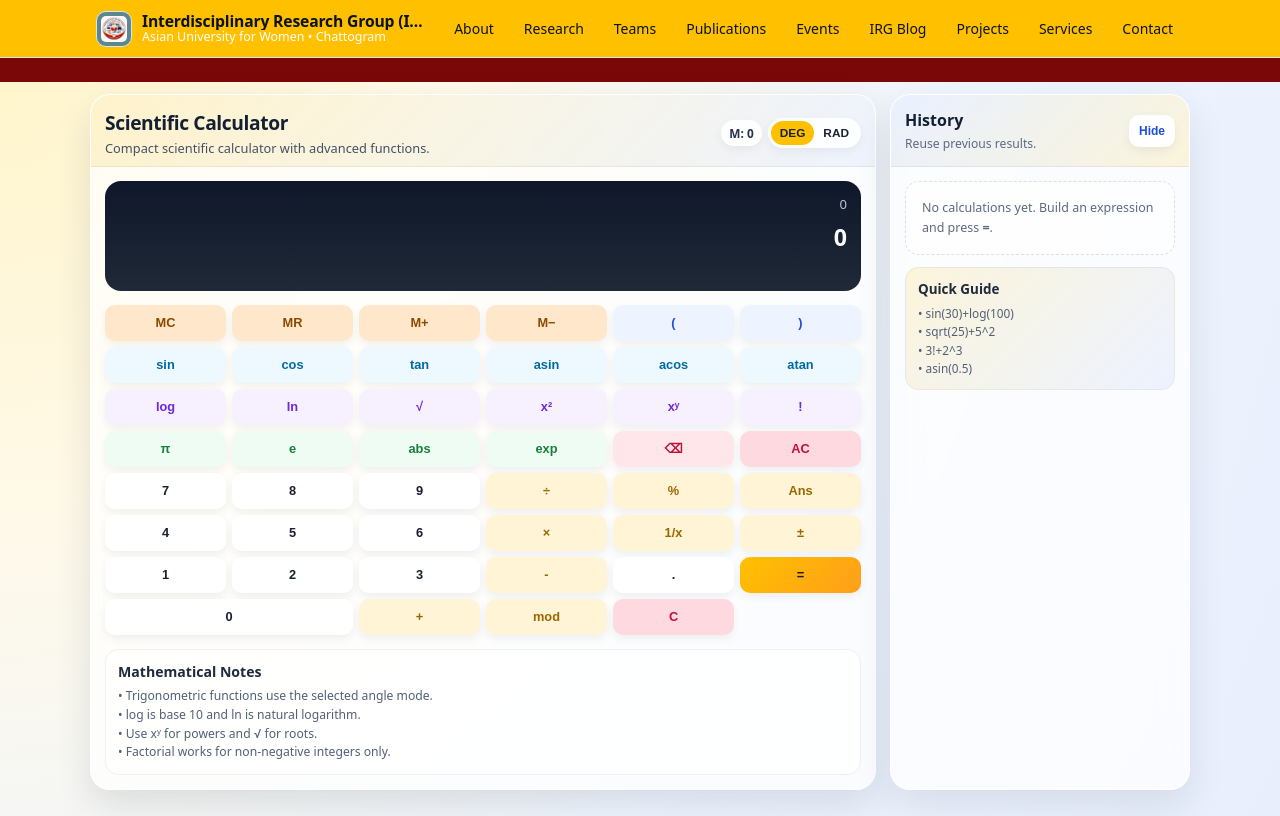
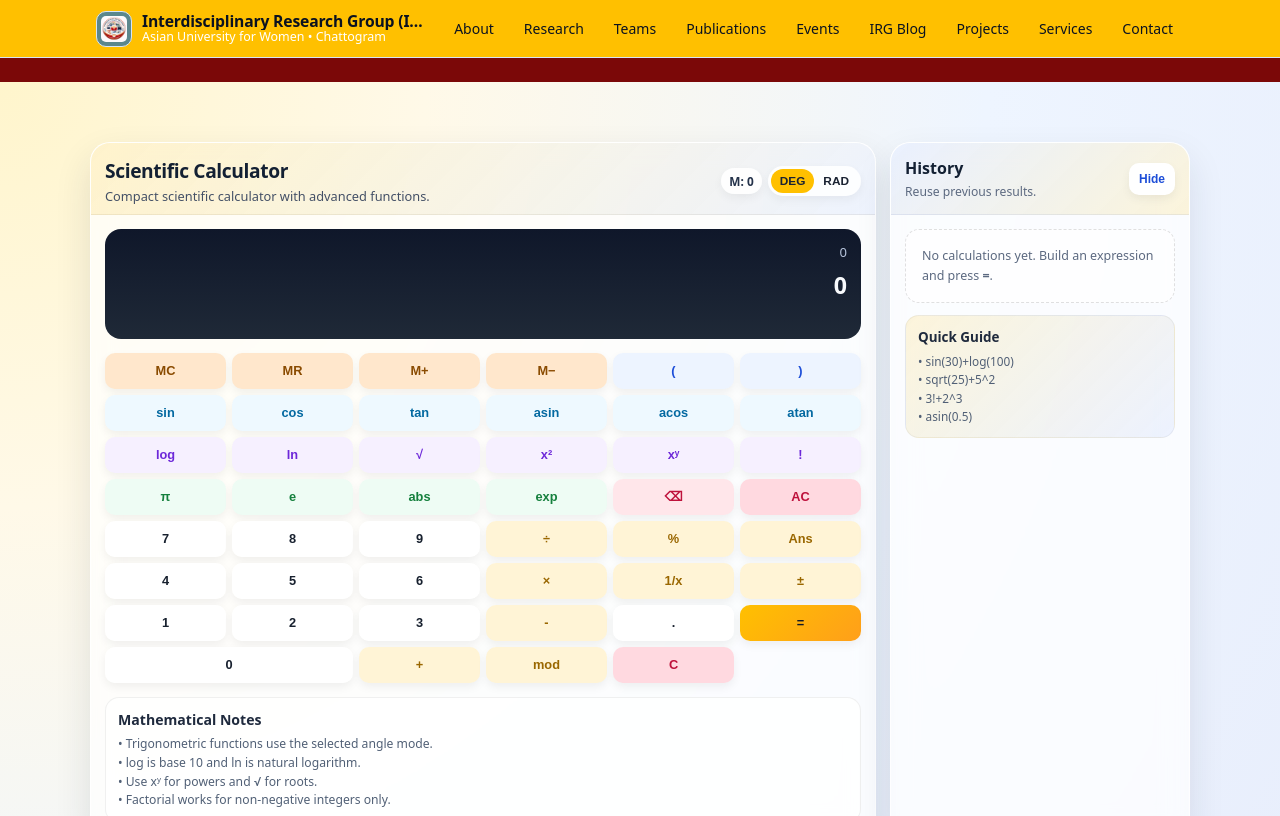
Before and after one commit to Mamunurrasid123/irg-website, a Next.js app: page /tools/scientific-calculator in a window 1280 px wide. Shown: the top 816 px of the page. Built offline with nearby package versions, Linux system fonts and the light colour scheme.

Commit message:
all tools added

```diff
--- a/app/tools/scientific-calculator/page.tsx
+++ b/app/tools/scientific-calculator/page.tsx
@@ -207,10 +207,9 @@ export default function ScientificCalculatorPage() {
   return (
     <div
       style={{
-        minHeight: "100vh",
         background:
           "radial-gradient(circle at top left, #fff5cc 0%, #fff9e8 28%, #eef5ff 65%, #e8eefc 100%)",
-        padding: "12px",
+        padding: "60px 60px",
       }}
     >
       <div className="calc-layout">
```
